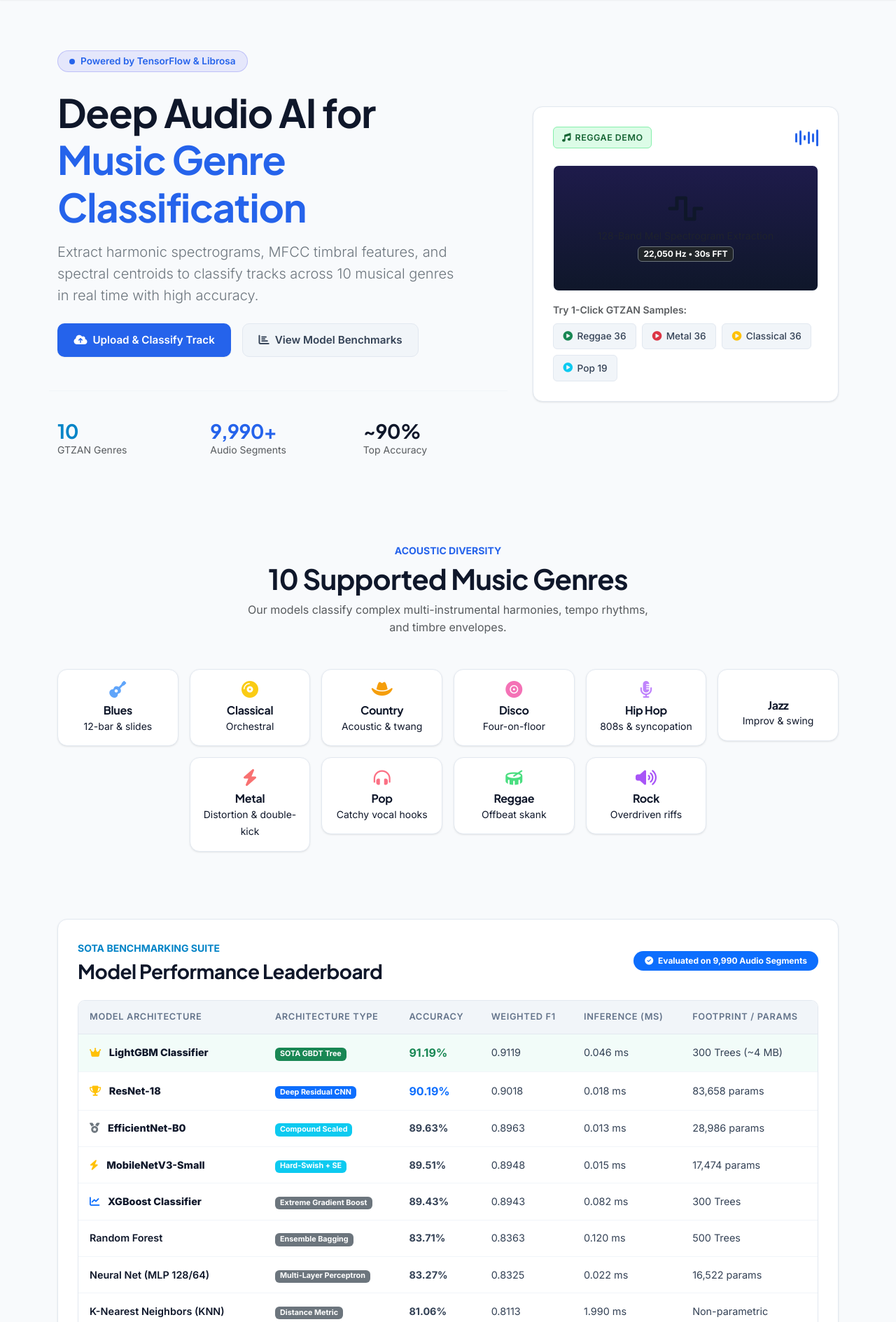
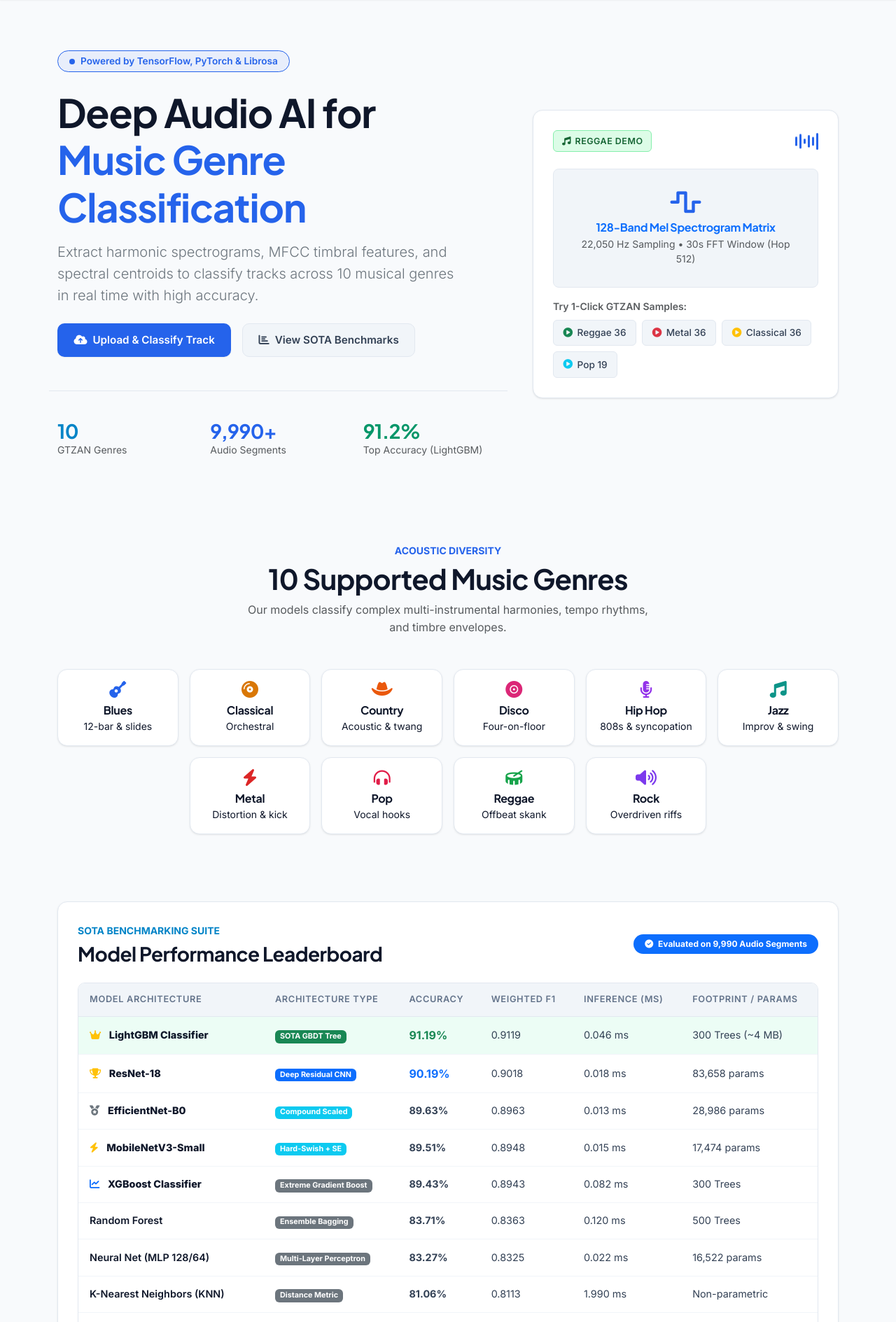
Before and after one commit to tejovanth17/music_genre_classification, a Flask app: page / in a window 1280 px wide. Shown: the part 76-1965 px from the top of the page at 70% size. Run offline with Flask 3, Linux system fonts and the light colour scheme; parts of the project's set-up code (start-up, migrations or seed data) failed here and were passed over.

Commit message:
Refine all UI/UX components for complete light and dark theme tuning with CSS custom property tokens

```diff
--- a/templates/index.html
+++ b/templates/index.html
@@ -1,5 +1,5 @@
 <!DOCTYPE html>
-<html lang="en">
+<html lang="en" data-theme="light">
 <head>
     <meta charset="UTF-8">
     <meta name="viewport" content="width=device-width, initial-scale=1.0">
@@ -44,9 +44,9 @@
             <div class="row align-items-center g-5">
                 <div class="col-lg-7 text-start">
                     <div class="d-inline-flex align-items-center gap-2 px-3 py-1 rounded-pill mb-4"
-                         style="background: rgba(99, 102, 241, 0.12); border: 1px solid rgba(99, 102, 241, 0.3);">
+                         style="background: var(--primary-light); border: 1px solid var(--primary);">
                         <span class="pulse-dot" style="width: 8px; height: 8px; border-radius: 50%; background: var(--primary);"></span>
-                        <span style="font-size: 0.85rem; font-weight: 600; color: var(--primary);">Powered by TensorFlow & Librosa</span>
+                        <span style="font-size: 0.85rem; font-weight: 600; color: var(--primary);">Powered by TensorFlow, PyTorch & Librosa</span>
                     </div>
                     <h1 class="display-4 fw-bold mb-3" style="font-family: 'Plus Jakarta Sans', sans-serif;">
                         Deep Audio AI for <br>
@@ -62,12 +62,12 @@
                         </a>
                         <a href="#benchmarks" class="btn-secondary-glass">
                             <i class="fas fa-chart-bar"></i>
-                            <span>View Model Benchmarks</span>
+                            <span>View SOTA Benchmarks</span>
                         </a>
                     </div>
 
                     <!-- Metrics Badges -->
-                    <div class="row mt-5 pt-3 g-4 border-top" style="border-color: var(--border-subtle) !important;">
+                    <div class="row mt-5 pt-3 g-4 border-top" style="border-color: var(--border-default) !important;">
                         <div class="col-4">
                             <h3 class="fw-bold mb-0 text-cyan-gradient">10</h3>
                             <p class="text-muted small mb-0">GTZAN Genres</p>
@@ -77,8 +77,8 @@
                             <p class="text-muted small mb-0">Audio Segments</p>
                         </div>
                         <div class="col-4">
-                            <h3 class="fw-bold mb-0" style="color: var(--accent-emerald);">~90%</h3>
-                            <p class="text-muted small mb-0">Top Accuracy</p>
+                            <h3 class="fw-bold mb-0" style="color: var(--success);">91.2%</h3>
+                            <p class="text-muted small mb-0">Top Accuracy (LightGBM)</p>
                         </div>
                     </div>
                 </div>
@@ -102,13 +102,11 @@
                         </div>
 
                         <!-- Live Spectrogram Simulator -->
-                        <div class="position-relative rounded-3 overflow-hidden mb-3"
-                             style="height: 180px; background: linear-gradient(180deg, #1e1b4b 0%, #0f172a 100%); border: 1px solid var(--border-subtle); display: flex; align-items: center; justify-content: center;">
-                            <div style="text-align: center;">
-                                <i class="fas fa-wave-square mb-2" style="font-size: 2.5rem; color: var(--accent-cyan);"></i>
-                                <p class="small text-muted mb-0">128-Band Mel Spectrogram Extraction</p>
-                                <span class="badge bg-dark border border-secondary mt-1">22,050 Hz • 30s FFT</span>
-                            </div>
+                        <div class="position-relative rounded-3 overflow-hidden mb-3 p-4 text-center"
+                             style="height: 170px; background: var(--bg-surface-elevated); border: 1px solid var(--border-default); display: flex; flex-direction: column; align-items: center; justify-content: center;">
+                            <i class="fas fa-wave-square mb-2" style="font-size: 2.2rem; color: var(--primary);"></i>
+                            <h6 class="fw-bold mb-1 text-primary">128-Band Mel Spectrogram Matrix</h6>
+                            <small class="text-muted">22,050 Hz Sampling • 30s FFT Window (Hop 512)</small>
                         </div>
 
                         <!-- Quick Test Presets -->
@@ -146,71 +144,71 @@
 
             <div class="row g-3 justify-content-center">
                 <div class="col-6 col-md-4 col-lg-2">
-                    <div class="glass-card text-center p-3">
-                        <i class="fas fa-guitar mb-2" style="font-size: 1.5rem; color: #60A5FA;"></i>
+                    <div class="glass-card text-center p-3 h-100">
+                        <i class="fas fa-guitar mb-2" style="font-size: 1.5rem; color: #2563EB;"></i>
                         <h6 class="mb-0">Blues</h6>
                         <small class="text-dim">12-bar & slides</small>
                     </div>
                 </div>
                 <div class="col-6 col-md-4 col-lg-2">
-                    <div class="glass-card text-center p-3">
-                        <i class="fas fa-compact-disc mb-2" style="font-size: 1.5rem; color: #FACC15;"></i>
+                    <div class="glass-card text-center p-3 h-100">
+                        <i class="fas fa-compact-disc mb-2" style="font-size: 1.5rem; color: #D97706;"></i>
                         <h6 class="mb-0">Classical</h6>
                         <small class="text-dim">Orchestral</small>
                     </div>
                 </div>
                 <div class="col-6 col-md-4 col-lg-2">
-                    <div class="glass-card text-center p-3">
-                        <i class="fas fa-hat-cowboy mb-2" style="font-size: 1.5rem; color: #F59E0B;"></i>
+                    <div class="glass-card text-center p-3 h-100">
+                        <i class="fas fa-hat-cowboy mb-2" style="font-size: 1.5rem; color: #EA580C;"></i>
                         <h6 class="mb-0">Country</h6>
                         <small class="text-dim">Acoustic & twang</small>
                     </div>
                 </div>
                 <div class="col-6 col-md-4 col-lg-2">
-                    <div class="glass-card text-center p-3">
-                        <i class="fas fa-record-vinyl mb-2" style="font-size: 1.5rem; color: #F472B6;"></i>
+                    <div class="glass-card text-center p-3 h-100">
+                        <i class="fas fa-record-vinyl mb-2" style="font-size: 1.5rem; color: #DB2777;"></i>
                         <h6 class="mb-0">Disco</h6>
                         <small class="text-dim">Four-on-floor</small>
                     </div>
                 </div>
                 <div class="col-6 col-md-4 col-lg-2">
-                    <div class="glass-card text-center p-3">
-                        <i class="fas fa-microphone-alt mb-2" style="font-size: 1.5rem; color: #C084FC;"></i>
+                    <div class="glass-card text-center p-3 h-100">
+                        <i class="fas fa-microphone-alt mb-2" style="font-size: 1.5rem; color: #9333EA;"></i>
                         <h6 class="mb-0">Hip Hop</h6>
                         <small class="text-dim">808s & syncopation</small>
                     </div>
                 </div>
                 <div class="col-6 col-md-4 col-lg-2">
-                    <div class="glass-card text-center p-3">
-                        <i class="fas fa-saxophone mb-2" style="font-size: 1.5rem; color: #2DD4BF;"></i>
+                    <div class="glass-card text-center p-3 h-100">
+                        <i class="fas fa-music mb-2" style="font-size: 1.5rem; color: #0D9488;"></i>
                         <h6 class="mb-0">Jazz</h6>
                         <small class="text-dim">Improv & swing</small>
                     </div>
                 </div>
                 <div class="col-6 col-md-4 col-lg-2">
-                    <div class="glass-card text-center p-3">
-                        <i class="fas fa-bolt mb-2" style="font-size: 1.5rem; color: #F87171;"></i>
+                    <div class="glass-card text-center p-3 h-100">
+                        <i class="fas fa-bolt mb-2" style="font-size: 1.5rem; color: #DC2626;"></i>
                         <h6 class="mb-0">Metal</h6>
-                        <small class="text-dim">Distortion & double-kick</small>
+                        <small class="text-dim">Distortion & kick</small>
                     </div>
                 </div>
                 <div class="col-6 col-md-4 col-lg-2">
-                    <div class="glass-card text-center p-3">
-                        <i class="fas fa-headphones-alt mb-2" style="font-size: 1.5rem; color: #FB7185;"></i>
+                    <div class="glass-card text-center p-3 h-100">
+                        <i class="fas fa-headphones-alt mb-2" style="font-size: 1.5rem; color: #E11D48;"></i>
                         <h6 class="mb-0">Pop</h6>
-                        <small class="text-dim">Catchy vocal hooks</small>
+                        <small class="text-dim">Vocal hooks</small>
                     </div>
                 </div>
                 <div class="col-6 col-md-4 col-lg-2">
-                    <div class="glass-card text-center p-3">
-                        <i class="fas fa-drum mb-2" style="font-size: 1.5rem; color: #4ADE80;"></i>
+                    <div class="glass-card text-center p-3 h-100">
+                        <i class="fas fa-drum mb-2" style="font-size: 1.5rem; color: #16A34A;"></i>
                         <h6 class="mb-0">Reggae</h6>
                         <small class="text-dim">Offbeat skank</small>
                     </div>
                 </div>
                 <div class="col-6 col-md-4 col-lg-2">
-                    <div class="glass-card text-center p-3">
-                        <i class="fas fa-volume-up mb-2" style="font-size: 1.5rem; color: #A855F7;"></i>
+                    <div class="glass-card text-center p-3 h-100">
+                        <i class="fas fa-volume-up mb-2" style="font-size: 1.5rem; color: #7C3AED;"></i>
                         <h6 class="mb-0">Rock</h6>
                         <small class="text-dim">Overdriven riffs</small>
                     </div>
@@ -223,7 +221,7 @@
     <section id="benchmarks" class="py-5">
         <div class="container">
             <div class="glass-card">
-                <div class="d-flex flex-wrap justify-content-between align-items-center mb-4">
+                <div class="d-flex flex-wrap justify-content-between align-items-center mb-4 gap-3">
                     <div>
                         <span class="text-cyan-gradient fw-bold text-uppercase small">SOTA Benchmarking Suite</span>
                         <h3 class="fw-bold mt-1 mb-0">Model Performance Leaderboard</h3>
@@ -246,7 +244,7 @@
                             </tr>
                         </thead>
                         <tbody>
-                            <tr style="background: rgba(16, 185, 129, 0.05);">
+                            <tr style="background: var(--success-bg);">
                                 <td><i class="fas fa-crown text-warning me-2"></i> <strong>LightGBM Classifier</strong></td>
                                 <td><span class="badge bg-success">SOTA GBDT Tree</span></td>
                                 <td><strong class="text-success" style="font-size: 1rem;">91.19%</strong></td>
@@ -344,7 +342,7 @@
             <div class="row g-4">
                 <div class="col-md-4">
                     <div class="glass-card h-100">
-                        <div class="brand-icon mb-3" style="background: var(--grad-cyan);">
+                        <div class="brand-icon mb-3" style="background-color: var(--info);">
                             <i class="fas fa-file-audio"></i>
                         </div>
                         <h5 class="fw-bold">1. Acoustic Ingestion</h5>
@@ -355,7 +353,7 @@
                 </div>
                 <div class="col-md-4">
                     <div class="glass-card h-100">
-                        <div class="brand-icon mb-3" style="background: var(--grad-primary);">
+                        <div class="brand-icon mb-3" style="background-color: var(--primary);">
                             <i class="fas fa-brain"></i>
                         </div>
                         <h5 class="fw-bold">2. Feature Extraction</h5>
@@ -366,7 +364,7 @@
                 </div>
                 <div class="col-md-4">
                     <div class="glass-card h-100">
-                        <div class="brand-icon mb-3" style="background: linear-gradient(135deg, #10B981, #06B6D4);">
+                        <div class="brand-icon mb-3" style="background-color: var(--success);">
                             <i class="fas fa-chart-pie"></i>
                         </div>
                         <h5 class="fw-bold">3. Prediction & Recommender</h5>
@@ -384,11 +382,11 @@
         <div class="container d-flex flex-wrap justify-content-between align-items-center gap-3">
             <div class="d-flex align-items-center gap-2">
                 <i class="fas fa-wave-square text-primary"></i>
-                <span class="fw-bold text-white">Symphony AI</span>
+                <span class="fw-bold text-primary">Symphony AI</span>
                 <span class="text-dim">• Music Genre Classification & Audio Intelligence</span>
             </div>
             <div class="text-dim">
-                Built with TensorFlow, Librosa, Scikit-Learn & Flask
+                Built with TensorFlow, PyTorch, Librosa, Scikit-Learn & Flask
             </div>
         </div>
     </footer>
```
Also changed, not shown: templates/result.html (+16 -16 lines), templates/upload.html (+6 -6 lines).
